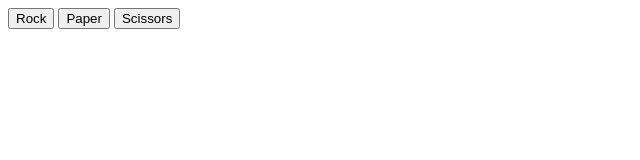
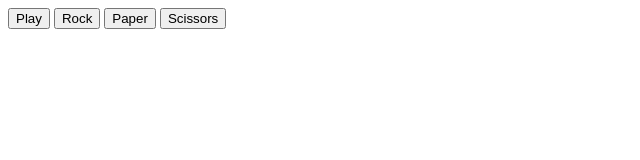
Before and after one commit to xlrn/rockpaperscissorsbutnotreally, a plain HTML site: page index.html in a window 1280 px wide. Shown: the whole page, without its empty margins (0-640 px from the left). Drawn offline with Linux system fonts and the light colour scheme.

Commit message:
start button js

```diff
--- a/index.html
+++ b/index.html
@@ -13,9 +13,10 @@
 
 <body>
     <div id="container">
-        <button id="1">Rock</button>
-        <button id="2">Paper</button>
-        <button id="3">Scissors</button>
+        <button id="0">Play</button>
+        <button id="1" value="rock">Rock</button>
+        <button id="2" value="paper">Paper</button>
+        <button id="3" value="scissors">Scissors</button>
     </div>
   <!--
     <script src="rockpaperscissors.js"></script>
--- a/rockpaperscissors.js
+++ b/rockpaperscissors.js
@@ -1,3 +1,7 @@
+const btn1 = document.querySelector('#1');
+const btn2 = document.querySelector('#2');
+const btn3 = document.querySelector('#3');
+
 function computerPlay() {
     number = Math.floor(Math.random() * 3);
     return pickWeapon(number);
```
